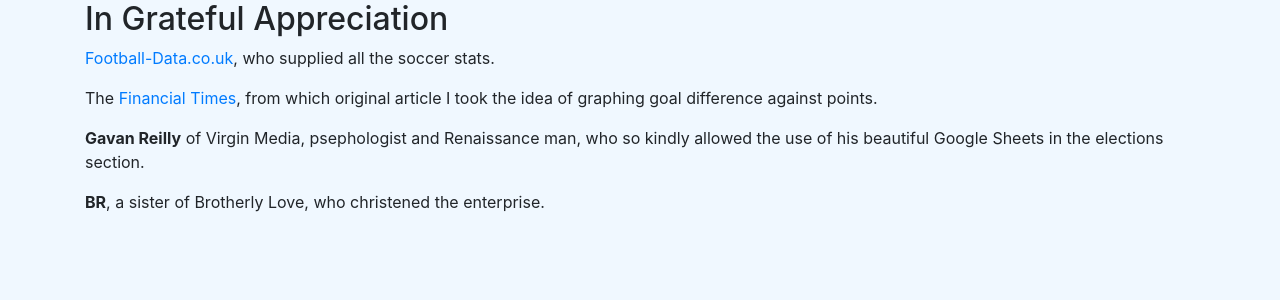
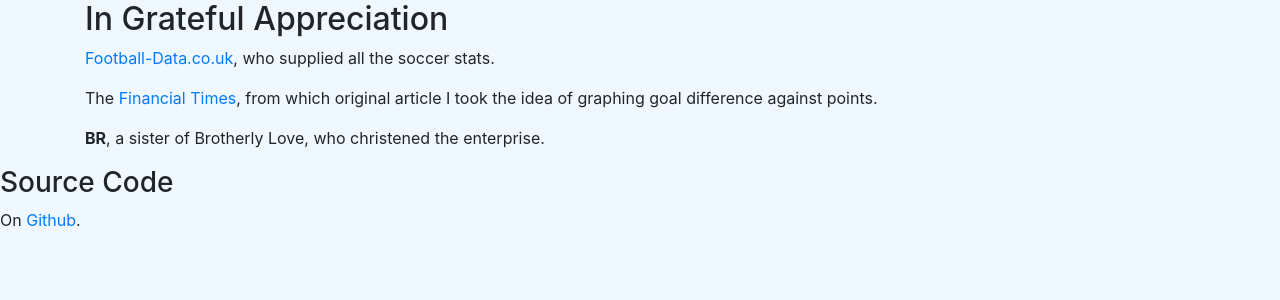
Before and after one commit to amunnelly/bigfatstats, a Flask app: page /about in a window 1280 px wide. Shown: the part 56-356 px from the top of the page. Run offline with Flask 2, Linux system fonts and the light colour scheme; some libraries are stand-ins or nearby versions.

Commit message:
Added github link to About page.

```diff
--- a/app/templates/about.html
+++ b/app/templates/about.html
@@ -6,8 +6,10 @@
 <h2>In Grateful Appreciation</h2>
 <p><a href="http://www.football-data.co.uk/englandm.php">Football-Data.co.uk</a>, who supplied all the soccer stats.</p>
 <p>The <a href="https://www.ft.com/content/f24cc9d6-72f4-11e9-bf5c-6eeb837566c5">Financial Times</a>, from which original article I took the idea of graphing goal difference against points.</p>
-<p><strong>Gavan Reilly</strong> of Virgin Media, psephologist and Renaissance man, who so kindly allowed the use of his beautiful Google Sheets in the elections section.</p>
 <p><strong>BR</strong>, a sister of Brotherly Love, who christened the enterprise.</p>
 </div>
 
+<h3>Source Code</h3>
+On <a href="https://github.com/amunnelly/bigfatstats">Github</a>.
+
 {% endblock %}
```
Also changed, not shown: 1 other file.
